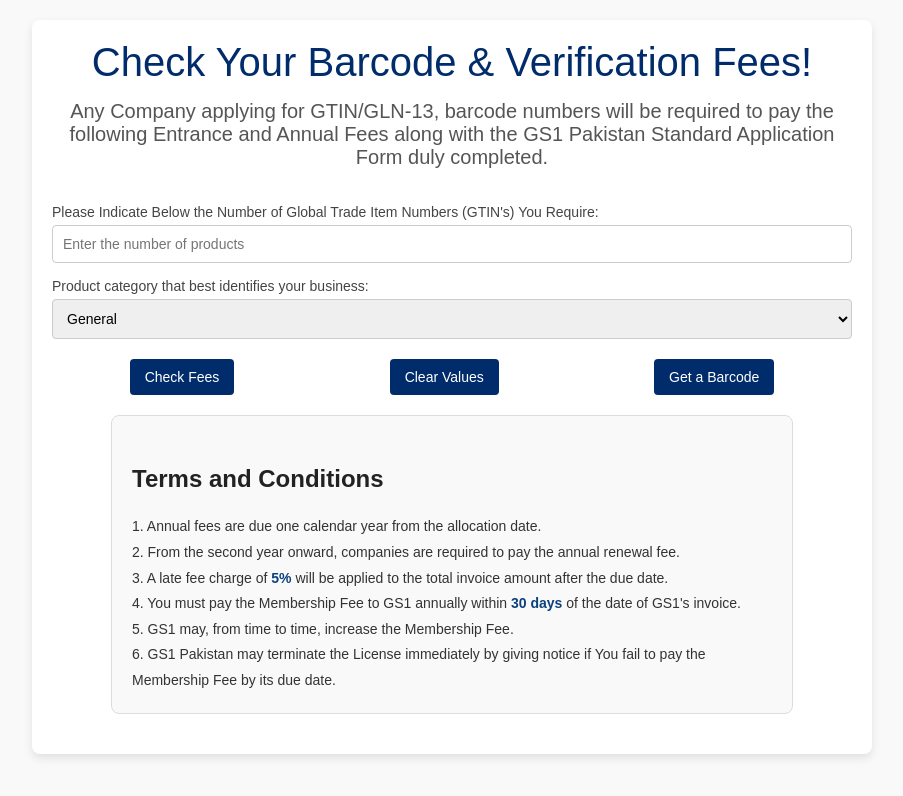
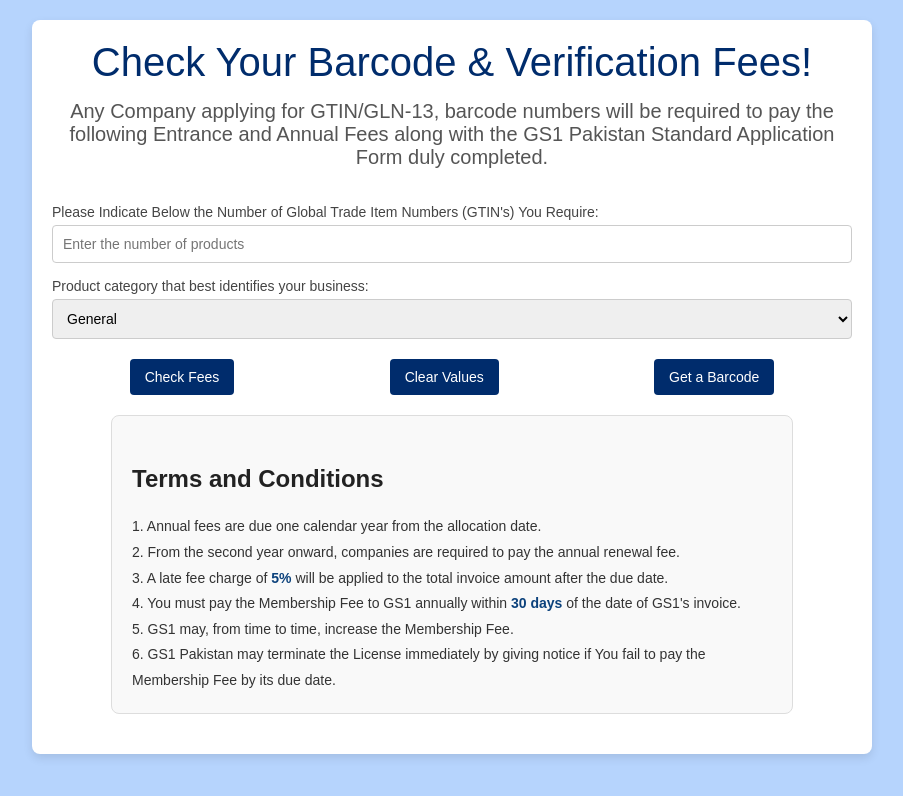
Before and after one commit to gs1p/barcode, a React (Create React App) app: page / in a window 1280 px wide. Shown: the top 796 px of the page, without its empty margins (188-1091 px from the left). Built offline with nearby package versions, Linux system fonts and the light colour scheme.

Commit message:
Your message

```diff
--- a/src/App.css
+++ b/src/App.css
@@ -4,7 +4,7 @@
   font-family: Arial, sans-serif;
   margin: 0;
   padding: 0;
-  background-color: #f9f9f9;
+  background-color: #b6d4fd;
 }
 
 .app-container {
@@ -13,6 +13,7 @@
   padding: 20px;
   background-color: #fff;
   border-radius: 8px;
+  border-color: #f26334;
   box-shadow: 0px 4px 10px rgba(0, 0, 0, 0.1);
 }
 
```
